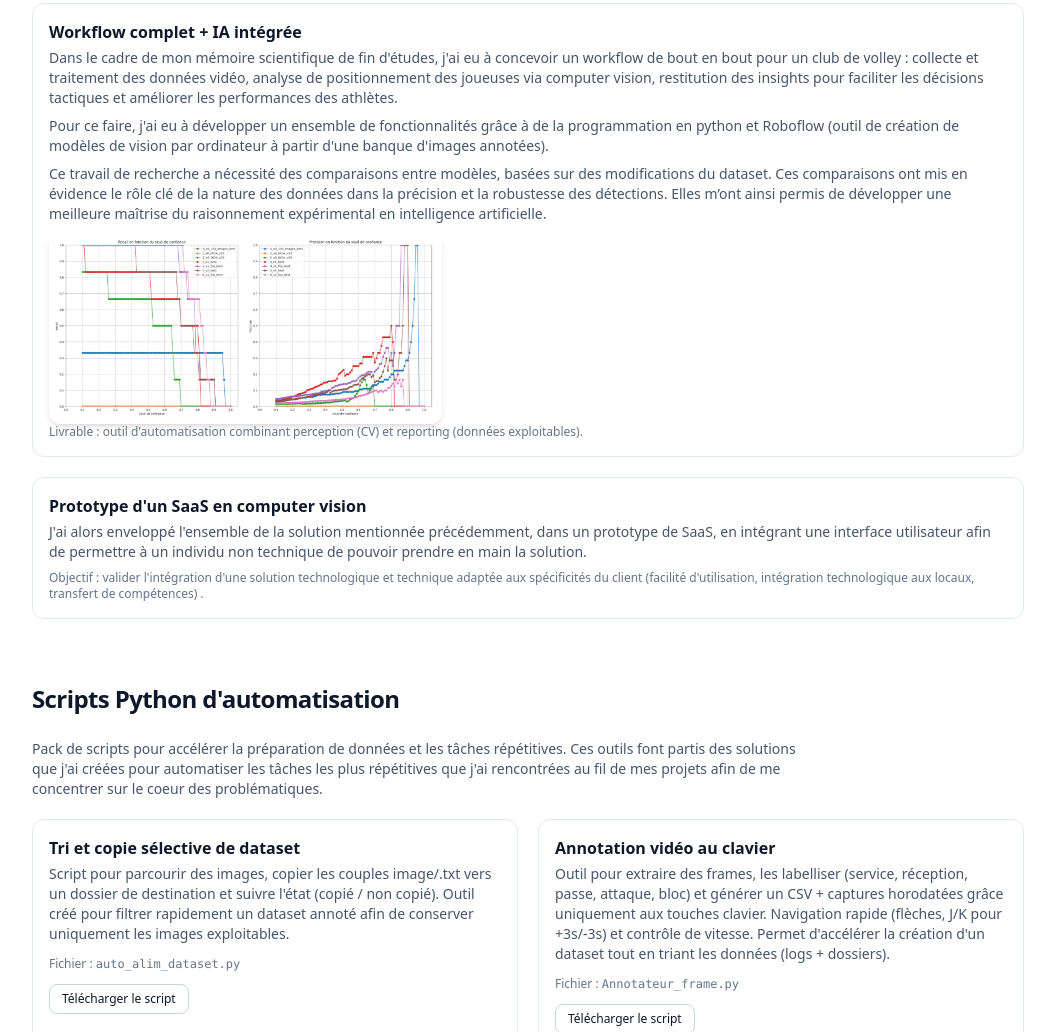
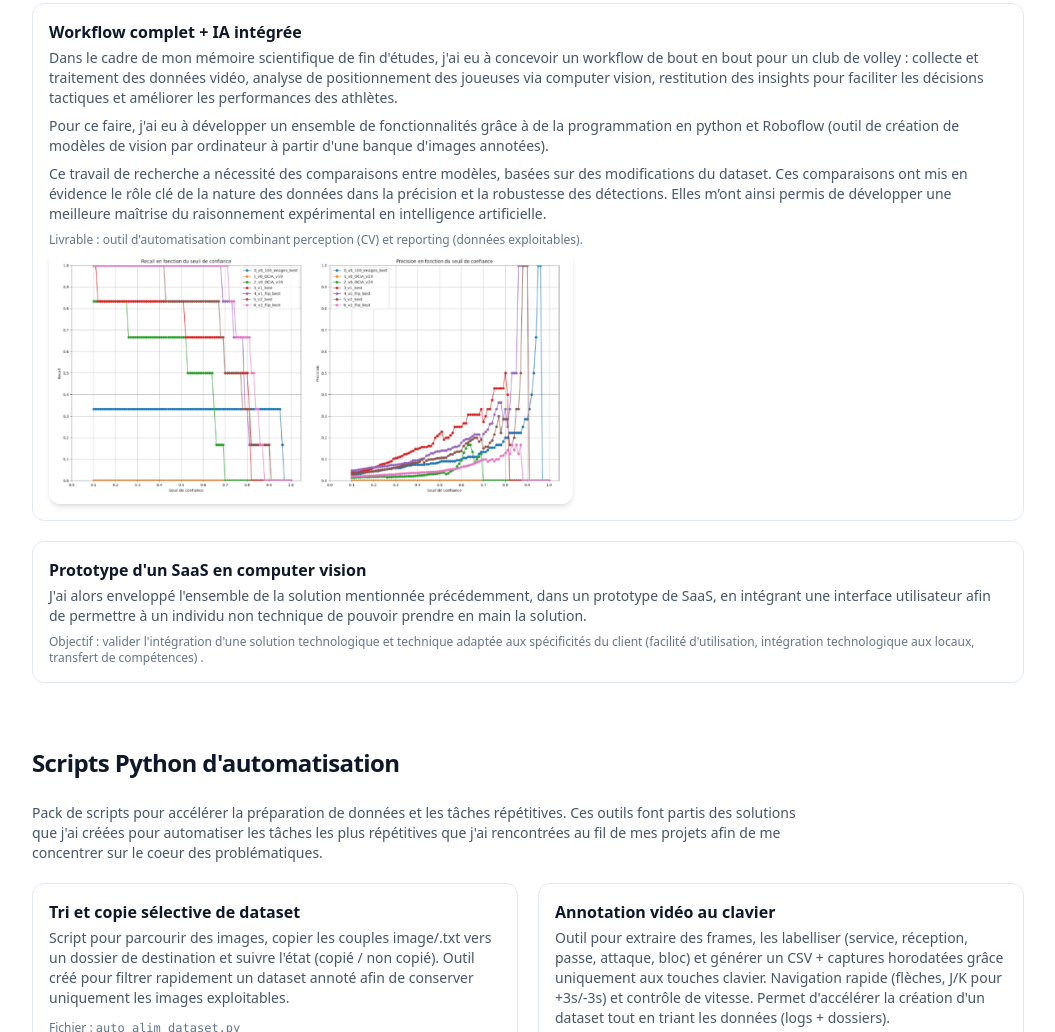
Before and after one commit to Yohan088/Portfolio, a plain HTML site: page index.html in a window 1280 px wide. Shown: the part 2540-3572 px from the top of the page, without its empty margins (112-1167 px from the left). Drawn offline with nearby package versions, Linux system fonts and the light colour scheme; some packages are replaced by stand-ins of ours; a script that the page names is missing.

Commit message:
Update index.html

```diff
--- a/index.html
+++ b/index.html
@@ -364,9 +364,10 @@
             Ce travail de recherche a nécessité des comparaisons entre modèles, basées sur des modifications du dataset.
             Ces comparaisons ont mis en évidence le rôle clé de la nature des données dans la précision et la robustesse des détections.
             Elles m’ont ainsi permis de développer une meilleure maîtrise du raisonnement expérimental en intelligence artificielle. </p>
+          <p class="text-xs text-slate-500">Livrable : outil d'automatisation combinant perception (CV) et reporting (données exploitables).</p>
+
           <img src="assets/img/graph_modeles.png"
-             class="h-48 rounded-xl shadow-md snap-center object-cover" />
-          <p class="text-xs text-slate-500">Livrable : outil d'automatisation combinant perception (CV) et reporting (données exploitables).</p>
+             class="h-64 rounded-xl shadow-md snap-center object-cover" />
         </article>
 
         <article class="border border-slate-200 rounded-xl p-4 hover:shadow-md hover:-translate-y-0.5 transition bg-white">
```
